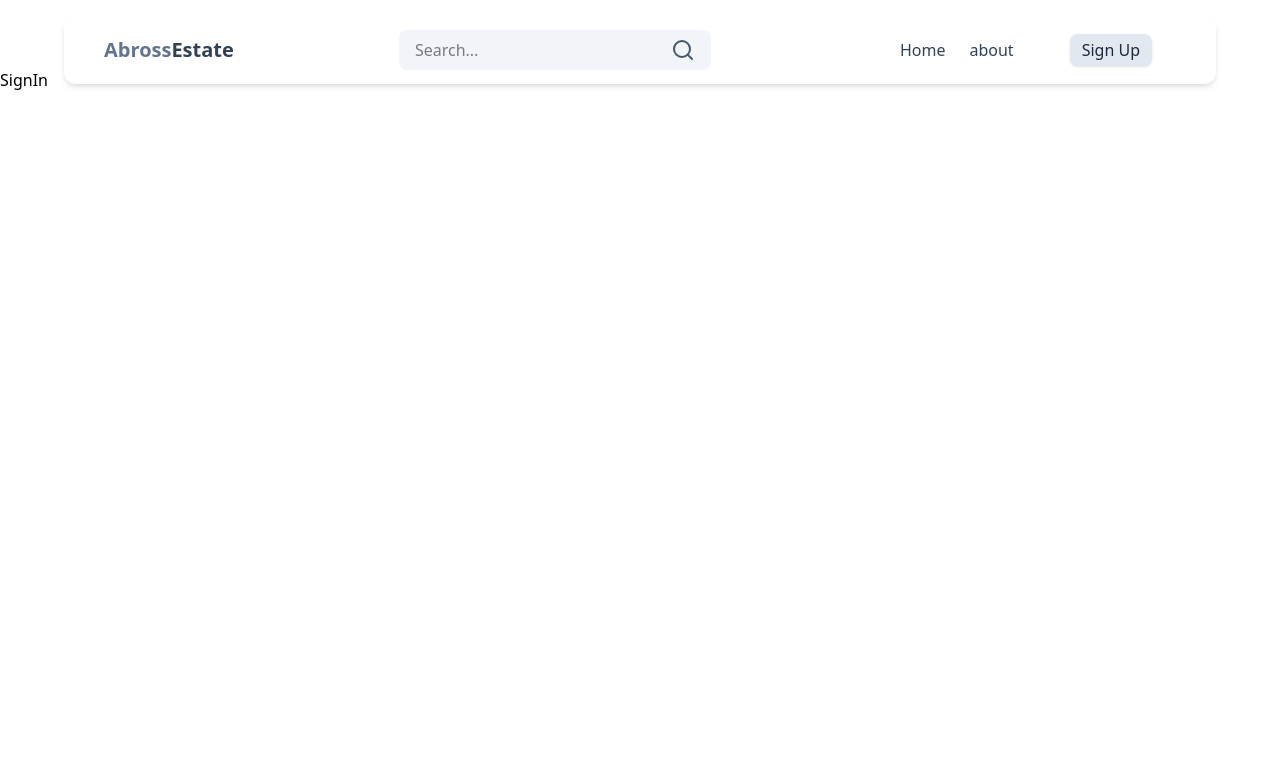
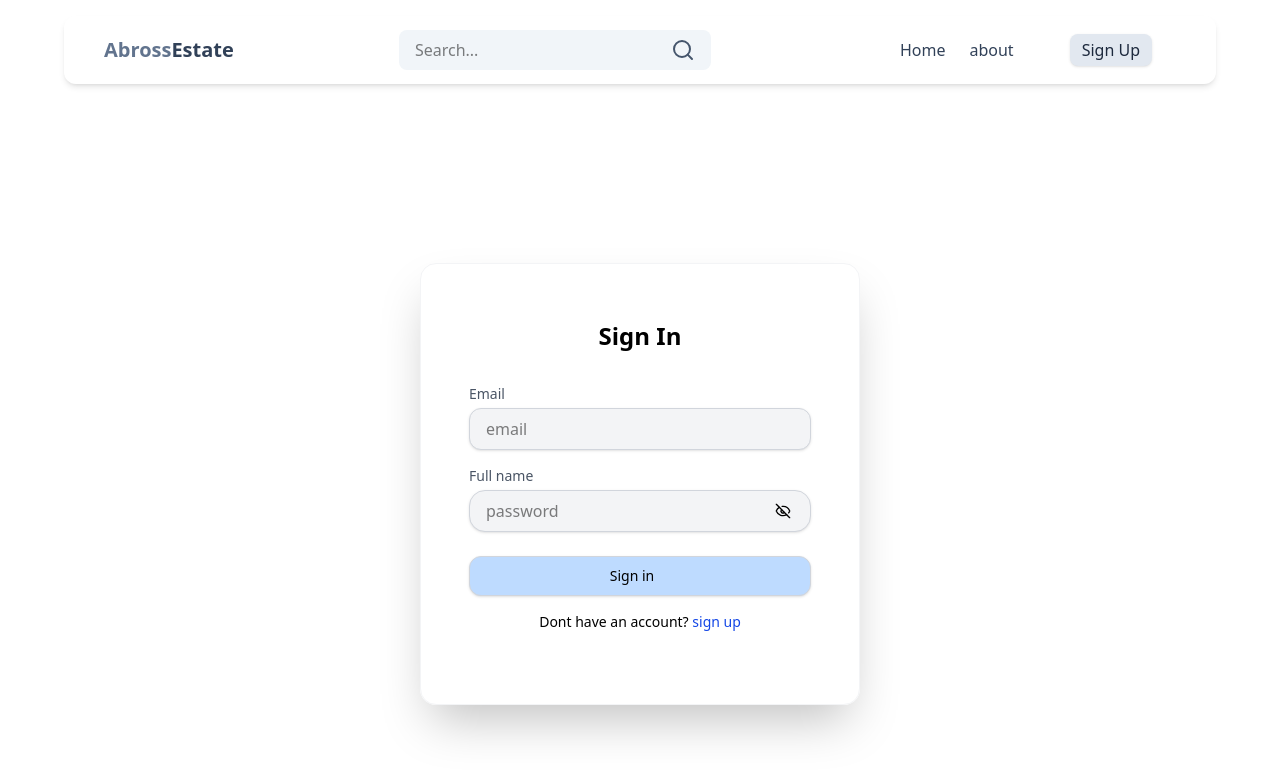
Before and after one commit to stpholise/mern-estate, a React (Vite) app in the folder client/: page /signin in a window 1280 px wide. Shown: the top 778 px of the page. Built offline with nearby package versions, Linux system fonts and the light colour scheme.

Commit message:
signin page ui

```diff
--- a/client/src/pages/SignIn.jsx
+++ b/client/src/pages/SignIn.jsx
@@ -1,9 +1,133 @@
-import React from 'react'
+import { useState } from "react";
+import { EyeOff, Eye, Mail, Loader2 } from "lucide-react";
+import { Link, useNavigate } from "react-router";
+import toast from "react-hot-toast";
 
 const SignIn = () => {
+  const [showPassword, setShowPassword] = useState(false);
+  const [loading, setLoading] = useState(false);
+  const navigate = useNavigate();
+
+  const [formData, setFormData] = useState({
+    email: "",
+    password: "",
+  });
+
+  const handleChange = (e) => {
+    setFormData({
+      ...formData,
+      [e.target.name]: e.target.value,
+    });
+  };
+
+  const handleSubmit = async (e) => {
+    e.preventDefault();
+    setLoading(true);
+    console.log(formData);
+
+    try {
+      if (Object.values(formData).some((value) => !value.trim())) {
+        toast.error("All fields are required");
+        return;
+      }
+      const res = await fetch("/api/auth/signin", {
+        method: "POST",
+        headers: {
+          "Content-Type": "application/json",
+        },
+        body: JSON.stringify(formData),
+      });
+
+      const data = await res.json();
+      if (!res.ok) {
+        throw new Error(data.message || "Signin failed");
+      }
+
+      toast.success("Success signing in");
+      setFormData({ password: "" , email: "" });
+      navigate("/");
+      console.log(data);
+    } catch (error) {
+      console.log(error);
+      toast.error(error.message);
+    } finally {
+      setLoading(false);
+    }
+  };
+
   return (
-    <div>SignIn</div>
-  )
-}
+    <div className="">
+      <div className=" h-screen  z-1 bg-white  w-full   sm:flex items-center sm:justify-center  px-4 py-4   max-w-lg mx-auto  rounded-lg ">
 
-export default SignIn
+        <form onSubmit={handleSubmit}>
+          <div className="mt-8  sm:w-99 lg:w-110    flex flex-col gap-4  shadow-2xl px-4 py-4 pt-8 lg:px-12  lg:py-14 rounded-2xl border border-gray-100">
+
+             <h1 className="text-2xl text-center font-semibold mb-4">Sign In</h1>
+
+            <div className="relative">
+              <p className="text-gray-600 mb-1  text-sm font-medium">Email</p>
+              <input
+                type="email"
+                placeholder="email"
+                name="email"
+                value={formData.email}
+                onChange={handleChange}
+                id="email"
+                className=" border shadow border-gray-300 bg-gray-100 px-4 py-2 outline-none rounded-xl w-full"
+              />
+            </div>
+            <div className="relative  ">
+              <p className="text-gray-600 mb-1 text-sm font-medium">
+                Full name
+              </p>
+              <div className="relative flex">
+                <input
+                  type={showPassword ? "text" : "password"}
+                  placeholder="password"
+                  name="password"
+                  value={formData.password}
+                  onChange={handleChange}
+                  id="password"
+                  className="border shadow border-gray-300 bg-gray-100 py-2 px-4 pr-8 rounded-2xl outline-none w-full"
+                />
+                <button
+                  onClick={() => setShowPassword((prev) => !prev)}
+                  type="button"
+                  className="absolute right-6 -top-1/2 -bottom-1/2 w-3"
+                >
+                  {showPassword ? (
+                    <Eye className="size-4 text-black font-medium" />
+                  ) : (
+                    <EyeOff className="size-4" />
+                  )}
+                </button>
+              </div>
+            </div>
+            <button
+              type="submit"
+              disabled={loading || !formData.email   || !formData.password}
+              className="w-full h-10 mt-2 py-2 px-4 text-sm font-medium bg-blue-200 border shadow border-gray-300  pr-8 rounded-xl outline-none "
+            >
+              {loading ? (
+                <Loader2 className="animate-spin mx-auto" />
+              ) : (
+                "Sign in"
+              )}
+            </button>
+            <p className="text-sm text-black text-center">
+              Dont have an account?{" "}
+              <Link to={"signin"} className="text-blue-700 font-medium">
+                {" "}
+                sign up
+              </Link>
+            </p>
+
+            <div className=""></div>
+          </div>
+        </form>
+      </div>
+    </div>
+  );
+};
+
+export default SignIn;
--- a/client/src/pages/SignUp.jsx
+++ b/client/src/pages/SignUp.jsx
@@ -58,10 +58,10 @@ const SignUp = () => {
 
   return (
     <div className="">
-      <div className=" h-screen    w-full   sm:flex items-center sm:justify-center  px-4 py-4   max-w-lg mx-auto  rounded-lg ">
+      <div className=" h-screen  z-1 bg-white  w-full   sm:flex items-center sm:justify-center  px-4 py-4   max-w-lg mx-auto  rounded-lg ">
 
         <form onSubmit={handleSubmit}>
-          <div className="mt-8  sm:w-99 lg:w-110    flex flex-col gap-4  shadow-2xl px-4 py-4 pt-8 lg:px-12  lg:py-14 rounded-2xl border-4 border-gray-100">
+          <div className="mt-8  sm:w-99 lg:w-110    flex flex-col gap-4  shadow-2xl px-4 py-4 pt-8 lg:px-12  lg:py-14 rounded-2xl border border-gray-100">
 
              <h1 className="text-2xl text-center font-semibold mb-4">Sign Up</h1>
              <div className="w-full">
@@ -119,7 +119,7 @@ const SignUp = () => {
             </div>
             <button
               type="submit"
-              // disabled={loading || !formData.email || !formData.username || !formData.password}
+              disabled={loading || !formData.email || !formData.username || !formData.password}
               className="w-full h-10 mt-2 py-2 px-4 text-sm font-medium bg-blue-200 border shadow border-gray-300  pr-8 rounded-xl outline-none "
             >
               {loading ? (
```
